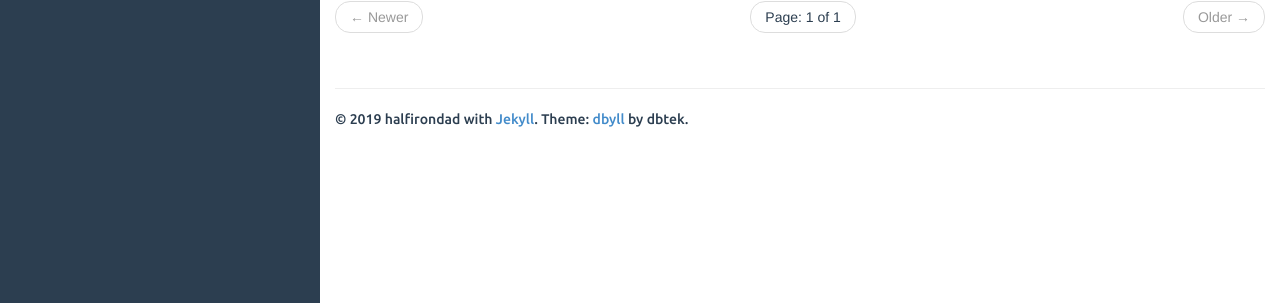
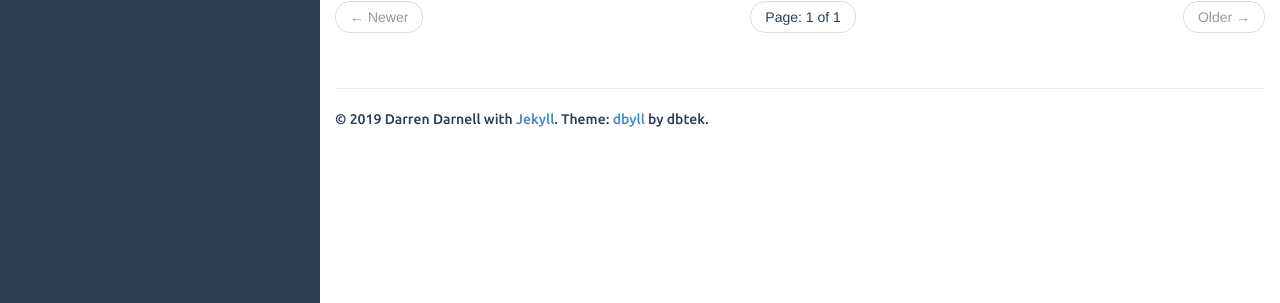
Before and after one commit to halfirondad/halfirondad.github.io, a Jekyll site: the page built from index.html, in a window 1280 px wide. Shown: the part 426-729 px from the top of the page. Built offline with Jekyll 4.4.1, drawn with Linux system fonts in a browser that asks for light colours; the list of posts is cut into pages by our own code.

Commit message:
updated author

```diff
--- a/_config.yml
+++ b/_config.yml
@@ -16,7 +16,7 @@ defaults:
 
 description: Stylish Jekyll Theme
 author:
-  name: halfirondad
+  name: Darren Darnell
   email: halfirondad@thedarnells.org
   github: halfirondad
   twitter: halfirondad
```
